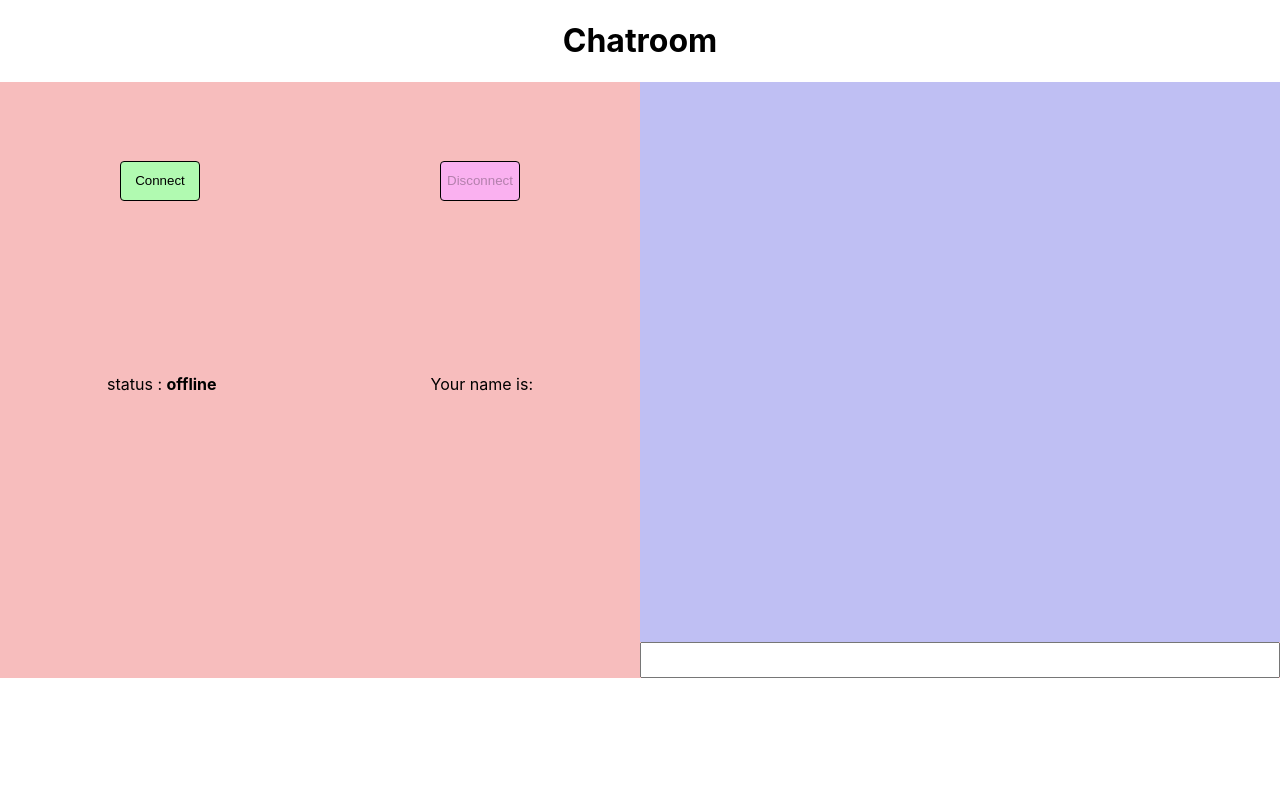
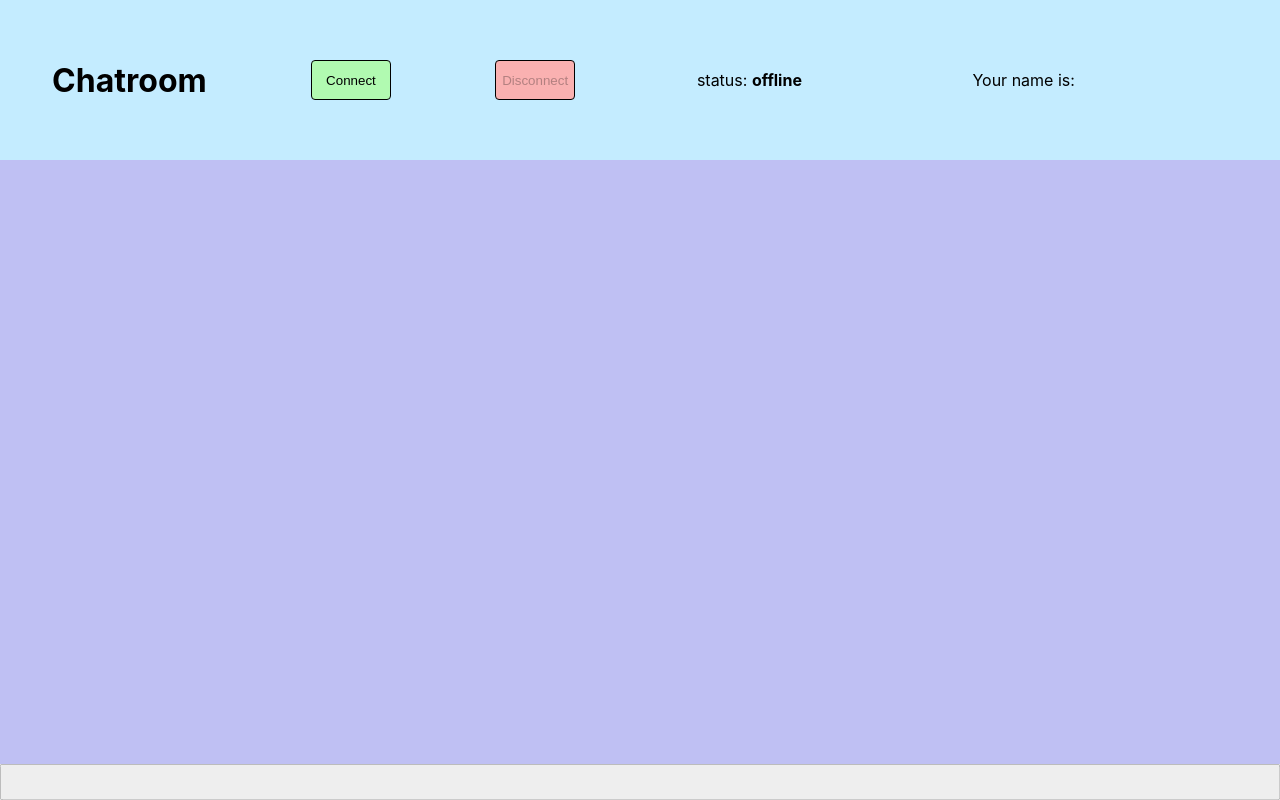
Before and after one commit to MartinJeanne/electron-chat, a website built with Vite: page index.html in a window 1280 px wide. Built offline with nearby package versions, Linux system fonts and the light colour scheme.

Commit message:
improved UI

```diff
--- a/index.html
+++ b/index.html
@@ -3,32 +3,25 @@
 
 <head>
   <meta charset="UTF-8" />
-  <title>Hello World!</title>
+  <title>Chatroom</title>
 
 </head>
 
 <body>
-  <div id="title">
-    <h1>Chatroom</h1>
-  </div>
-
   <div id="page">
     <div id="info">
-      <div class="action bar">
-        <button class="btn connect">Connect</button>
-        <button class="btn disconnect" disabled>Disconnect</button>
-      </div>
-      <div class="status bar">
-        <p>status : <strong id="status">offline</strong></p>
-        <p>Your name is: <strong id="namePlaceholder"></strong></p>
-      </div>
+      <h1>Chatroom</h1>
+      <button class="btn connect">Connect</button>
+      <button class="btn disconnect" disabled>Disconnect</button>
+      <p id="statusParent">status: <strong id="status">offline</strong></p>
+      <p id="namePlaceholderParent">Your name is: <strong id="namePlaceholder"></strong></p>
       <p id="debug"></p>
     </div>
 
     <div id="chat">
       <div id="msg">
       </div>
-      <input type="text" id="chatbox">
+      <input type="text" id="chatbox" disabled>
     </div>
   </div>
   <script type="module" src="/src/renderer.ts"></script>
--- a/src/index.css
+++ b/src/index.css
@@ -18,17 +18,29 @@ body {
 
 #page {
   width: 100%;
-  background-color: rgb(247, 189, 189);
+  background-color: rgb(224, 224, 224);
   display: flex;
+  flex-direction: column;
   justify-content: space-between;
 }
 
 #info {
   width: 100%;
+  height: 20vh;
+  background-color: rgb(196, 236, 255);
   display: flex;
-  flex-direction: column;
   justify-content: space-around;
   align-items: center;
+}
+
+#namePlaceholderParent {
+  text-align: center;
+  width: 200px;
+}
+
+#statusParent {
+  text-align: center;
+  width: 140px;
 }
 
 .bar {
@@ -50,21 +62,22 @@ body {
 }
 
 .disconnect {
-  background-color: rgb(250, 177, 240);
+  background-color: rgb(250, 177, 177);
 }
 
 #chat {
+  height: 80vh;
   display: flex;
   flex-direction: column;
+  justify-content: space-between;
 }
 
 #msg {
-  height: 70vh;
-  width: 50vw;
+  flex: 1;
   display: flex;
   flex-direction: column;
   justify-content: start;
-  background-color: rgb(191, 191, 243);
+  background-color: rgb(191, 192, 243);
   overflow-y: scroll;
 }
 
--- a/src/renderer.ts
+++ b/src/renderer.ts
@@ -10,6 +10,7 @@ connectBtn.addEventListener("click", () => {
     statusTxt.textContent = 'connected';
     connectBtn.disabled = true;
     disconnectBtn.disabled = false;
+    chatbox.disabled = false;
 });
 
 const disconnectBtn = document.querySelector(".btn.disconnect") as HTMLButtonElement;
@@ -19,6 +20,7 @@ disconnectBtn.addEventListener("click", () => {
     namePlaceholder.innerText = '';
     connectBtn.disabled = false;
     disconnectBtn.disabled = true;
+    chatbox.disabled = true;
 });
 
 const chatbox = document.querySelector("#chatbox") as HTMLInputElement;
```
Also changed, not shown: src/main.ts (+2 -6 lines).
